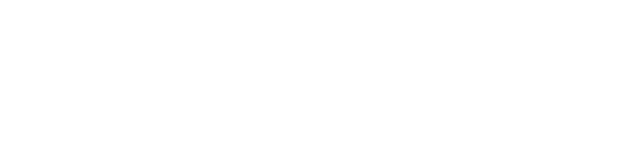
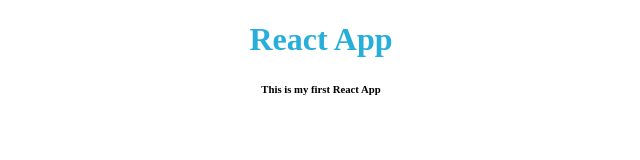
Before and after one commit to acciojob/render-multiple-component-react-FarazAhmad2, a React app: page / in a window 1280 px wide. Shown: the whole page, without its empty margins (319-959 px from the left). Built offline with nearby package versions, Linux system fonts and the light colour scheme.

Commit message:
first commit

```diff
--- a/src/components/App.js
+++ b/src/components/App.js
@@ -3,7 +3,12 @@
 
 const App = () => {
   return (
-    <div id="main"></div>
+    <div id="main">
+      <div className="ns-wrapper">
+        <h1 data-ns-test="project-name">React App</h1>
+        <h6 data-ns-test="project-description">This is my first React App</h6>
+      </div>
+    </div>
   )
 }
 
--- a/src/styles/App.css
+++ b/src/styles/App.css
@@ -1,10 +1,13 @@
 h1 {
     color: #27aedb;
     text-align: center;
-    }
+}
 
+h6 {
+    text-align: center;
+}
 
-button{
+button {
     color: #27aedb;
     text-align: center;
     justify-content: center;
```
Also changed, not shown: 1 other file.
